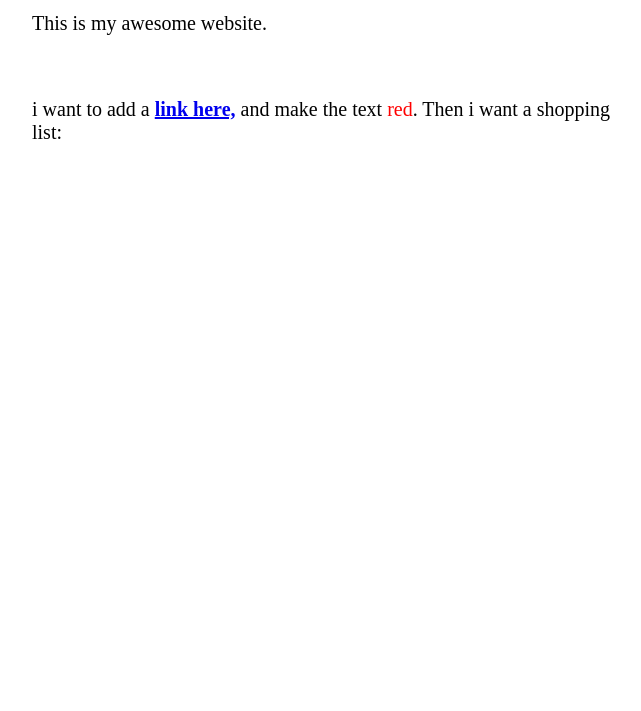
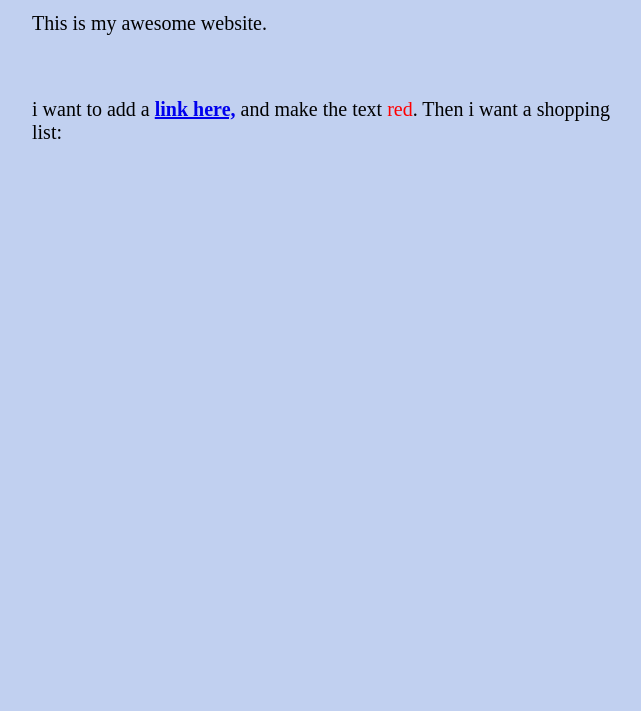
Before and after one commit to Joehac02/joehac02, a plain HTML site: page index.html in a window 1280 px wide. Shown: the part 89-800 px from the top of the page, without its empty margins (308-949 px from the left). Drawn offline with Linux system fonts and the light colour scheme.

Commit message:
Update index.html
added background color.

```diff
--- a/index.html
+++ b/index.html
@@ -10,6 +10,7 @@
       font-size: 20px;
       max-width: 600px;
       margin: 0 auto;
+      background-color: #c1d0f0;
        }
   </style>
 
```
